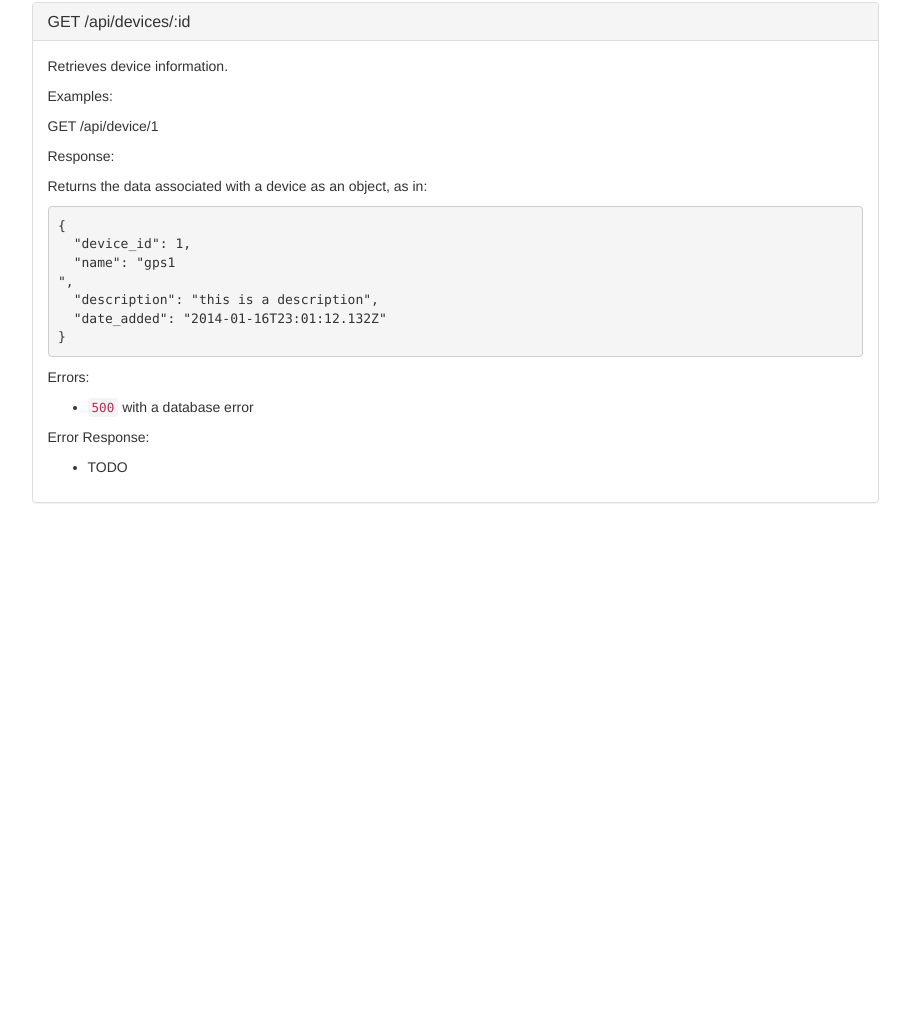
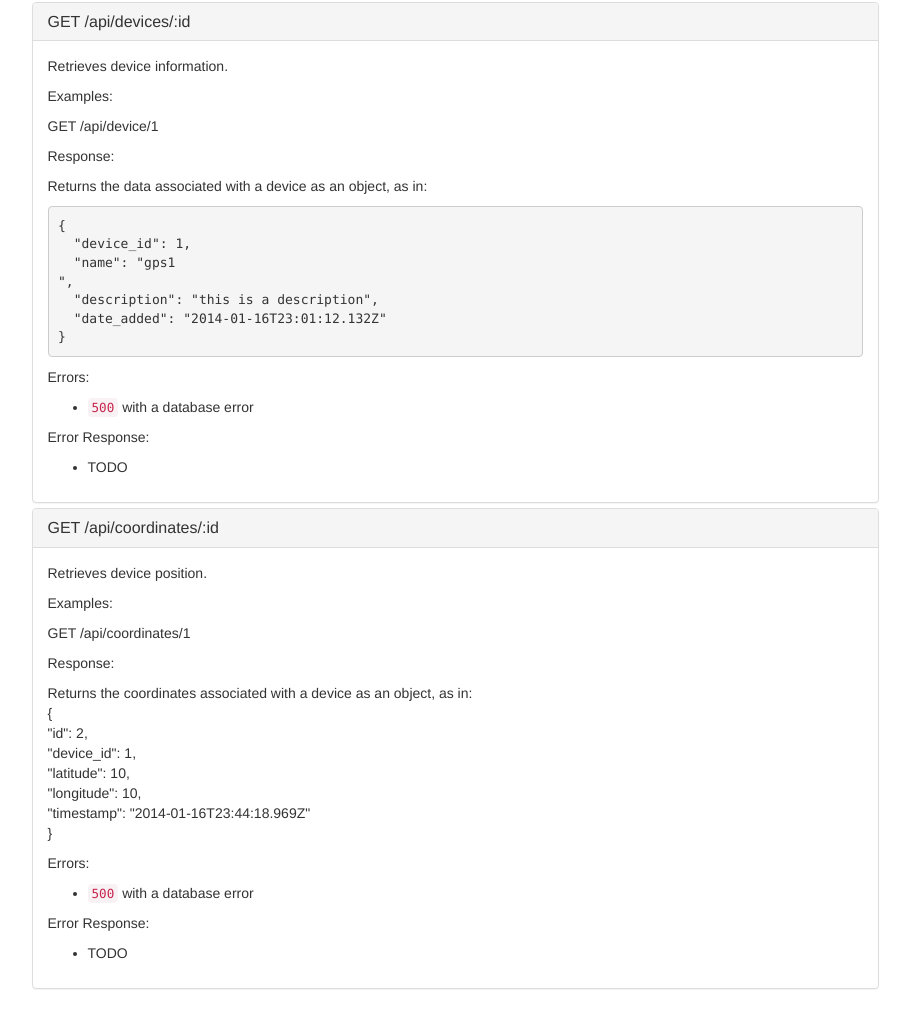
Before and after one commit to glegrain/gps-tracker, a website: page doc/index.html in a window 1280 px wide. Shown: the part 1066-2075 px from the top of the page, without its empty margins (331-1241 px from the left). Before the commit the page ends 2000 px from the top, so only its background shows below. Drawn offline with nearby package versions, Linux system fonts and the light colour scheme.

Commit message:
Updated documentation

```diff
--- a/doc/index.html
+++ b/doc/index.html
@@ -63,6 +63,8 @@ body {
     <li><a href="#Devices">/api/devices</a></li>
 
     <li><a href="#Devices">/api/devices/:id</a></li>
+
+    <li><a href="#Devices">/api/coordinates/:id</a></li>
 
   </ul>
   </div>
@@ -196,6 +198,41 @@ body {
     </div>
   </div>
 
+  <div class="panel panel-default">
+    <div class="panel-heading">
+      <h4 class="panel-title">
+        <a data-toggle="collapse" data-parent="#accordion" href="#getCurPosition">
+          GET /api/coordinates/:id
+        </a>
+      </h4>
+    </div>
+    <div id="getCurPosition" class="panel-collapse collapse in">
+      <div class="panel-body">
+        <p>Retrieves device position.</p>
+
+<p>Examples:</p>
+
+<p>GET /api/coordinates/1</p>
+
+<p>Response:</p>
+
+<p>Returns the coordinates associated with a device as an object, as in:<br />   {<br />     "id": 2,<br />     "device_id": 1,<br />     "latitude": 10,<br />     "longitude": 10,<br />     "timestamp": "2014-01-16T23:44:18.969Z"<br />   }</p>
+
+<p>Errors:</p>
+
+<ul>
+<li><code>500</code> with a database error</li>
+</ul>
+
+<p>Error Response:</p>
+
+<ul>
+<li>TODO</li>
+</ul>
+      </div>
+    </div>
+  </div>
+
 
   </div>
 
```
